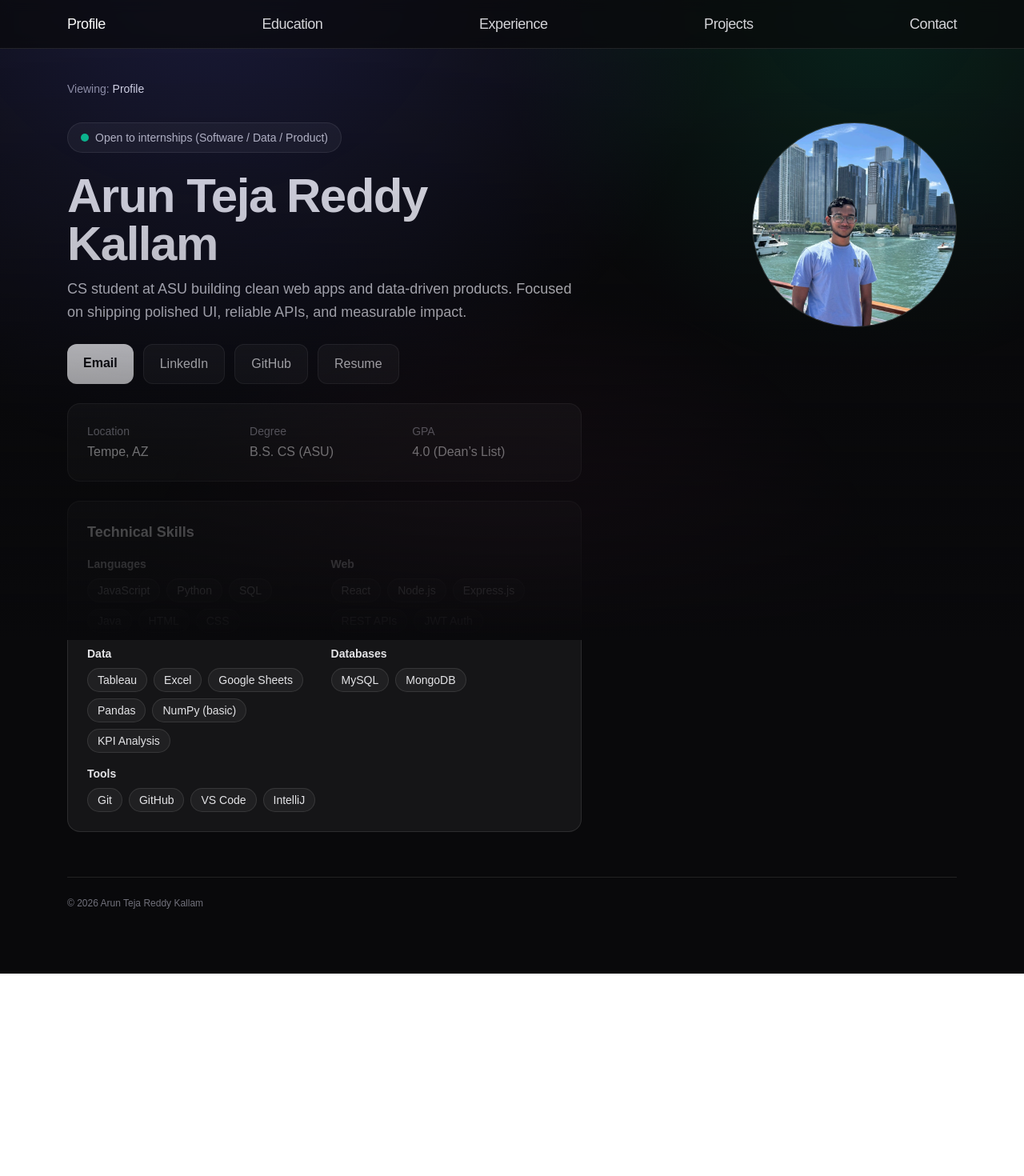
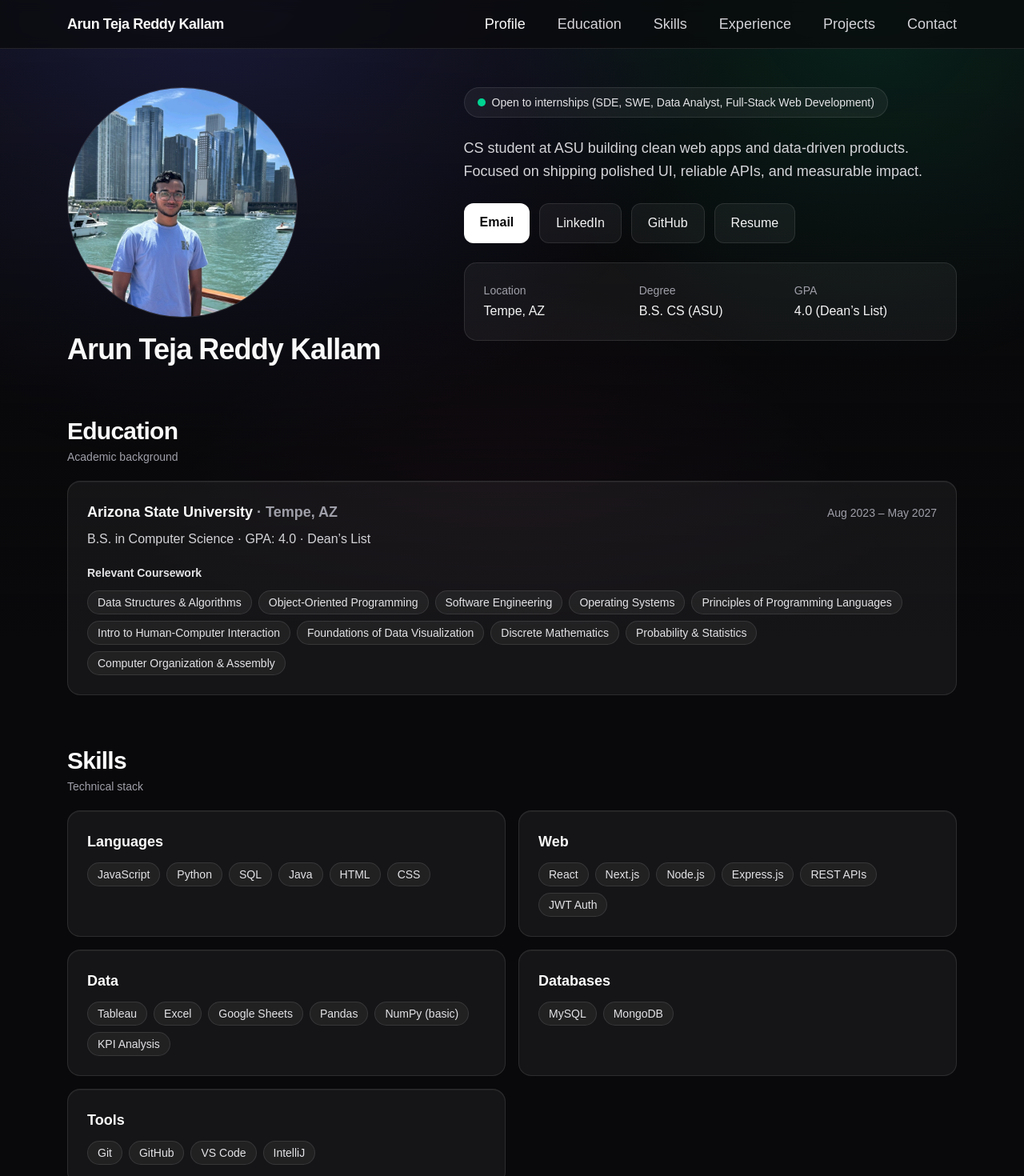
Before and after one commit to akallam04/arun-portfolio, a Next.js app: page / in a window 1280 px wide. Shown: the top 1470 px of the page at 80% size. Before the commit the page ends 1217 px from the top, so only its background shows below. Built offline with nearby package versions, Linux system fonts and the light colour scheme.

Commit message:
Switch to scrollable sections with separate Skills and new profile layout

```diff
--- a/app/page.tsx
+++ b/app/page.tsx
@@ -1,28 +1,29 @@
 "use client";
 
-import { useMemo, useState } from "react";
 import Image from "next/image";
+import { useEffect, useMemo, useRef, useState } from "react";
 
-type SectionKey = "profile" | "education" | "experience" | "projects" | "contact";
+type SectionKey = "profile" | "education" | "skills" | "experience" | "projects" | "contact";
 
 const nav: { key: SectionKey; label: string }[] = [
   { key: "profile", label: "Profile" },
   { key: "education", label: "Education" },
+  { key: "skills", label: "Skills" },
   { key: "experience", label: "Experience" },
   { key: "projects", label: "Projects" },
   { key: "contact", label: "Contact" },
 ];
 
 const links = {
+  email: "mailto:akallam04@gmail.com",
   linkedin: "https://linkedin.com/in/akallam3",
   github: "https://github.com/akallam04",
-  email: "mailto:akallam04@gmail.com",
   resume: "/resume.pdf",
 };
 
 const skills = {
   Languages: ["JavaScript", "Python", "SQL", "Java", "HTML", "CSS"],
-  Web: ["React", "Node.js", "Express.js", "REST APIs", "JWT Auth"],
+  Web: ["React", "Next.js", "Node.js", "Express.js", "REST APIs", "JWT Auth"],
   Data: ["Tableau", "Excel", "Google Sheets", "Pandas", "NumPy (basic)", "KPI Analysis"],
   Databases: ["MySQL", "MongoDB"],
   Tools: ["Git", "GitHub", "VS Code", "IntelliJ"],
@@ -72,8 +73,8 @@ const projects = [
     stack: ["React", "Node.js/Express", "MongoDB", "JWT Auth", "REST APIs"],
     bullets: [
       "Built a full-stack goals tracking application with JWT-based authentication, protected routes, and a responsive React UI.",
-      "Developed RESTful APIs to create/read/update/delete goals with server-side validation, error handling, and MongoDB persistence.",
-      "Extended the project with UI/UX improvements (loading/error states) and features like filtering/sorting, with clear GitHub documentation.",
+      "Developed RESTful APIs to create/read/update/delete goals with validation, error handling, and MongoDB persistence.",
+      "Improved UX with loading/error states and filtering/sorting; documented setup clearly in the repo.",
     ],
     github: "https://github.com/akallam04",
   },
@@ -81,9 +82,9 @@ const projects = [
     title: "Sales Insights — Business Analytics Dashboard",
     stack: ["MySQL", "Excel", "Tableau"],
     bullets: [
-      "Analyzed sales data using MySQL to compute KPIs (revenue trends, top customers/products, regional performance) and answer business questions.",
-      "Built an interactive Tableau dashboard with filters and drilldowns to visualize performance drivers and trends over time.",
-      "Documented data assumptions, query logic, and insights to ensure the analysis is reproducible and stakeholder-ready.",
+      "Analyzed sales data using MySQL to compute KPIs (revenue trends, top customers/products, regional performance).",
+      "Built an interactive Tableau dashboard with filters and drilldowns to visualize performance drivers over time.",
+      "Documented assumptions and query logic for reproducible stakeholder-ready insights.",
     ],
     github: "https://github.com/akallam04",
   },
@@ -91,8 +92,42 @@ const projects = [
 
 export default function Page() {
   const [active, setActive] = useState<SectionKey>("profile");
+  const sectionRefs = useMemo(
+    () =>
+      nav.reduce((acc, n) => {
+        acc[n.key] = { current: null as HTMLElement | null };
+        return acc;
+      }, {} as Record<SectionKey, React.MutableRefObject<HTMLElement | null>>),
+    []
+  );
 
-  const activeLabel = useMemo(() => nav.find((n) => n.key === active)?.label ?? "", [active]);
+  useEffect(() => {
+    const ids = nav.map((n) => n.key);
+
+    const observer = new IntersectionObserver(
+      (entries) => {
+        const visible = entries
+          .filter((e) => e.isIntersecting)
+          .sort((a, b) => (b.intersectionRatio ?? 0) - (a.intersectionRatio ?? 0))[0];
+
+        if (visible?.target?.id && ids.includes(visible.target.id as SectionKey)) {
+          setActive(visible.target.id as SectionKey);
+        }
+      },
+      { root: null, threshold: [0.2, 0.35, 0.5, 0.7] }
+    );
+
+    ids.forEach((id) => {
+      const el = document.getElementById(id);
+      if (el) observer.observe(el);
+    });
+
+    return () => observer.disconnect();
+  }, []);
+
+  const scrollTo = (key: SectionKey) => {
+    document.getElementById(key)?.scrollIntoView({ behavior: "smooth", block: "start" });
+  };
 
   return (
     <div className="min-h-screen bg-zinc-950 text-zinc-50">
@@ -100,68 +135,61 @@ export default function Page() {
 
       <header className="sticky top-0 z-50 border-b border-white/10 bg-zinc-950/70 backdrop-blur">
         <div className="mx-auto max-w-6xl px-5 py-4">
-          <nav className="flex items-center justify-between gap-6">
+          <nav className="flex flex-wrap items-center justify-between gap-x-6 gap-y-3">
+            <button
+              onClick={() => scrollTo("profile")}
+              className="text-base font-semibold tracking-tight md:text-lg"
+            >
+              Arun Teja Reddy Kallam
+            </button>
+
+            <div className="flex flex-1 items-center justify-end gap-6 md:gap-10">
               {nav.map((n) => (
                 <button
                   key={n.key}
-                onClick={() => setActive(n.key)}
+                  onClick={() => scrollTo(n.key)}
                   className={[
-                  "text-base font-medium tracking-tight md:text-lg",
+                    "text-base font-medium md:text-lg",
                     active === n.key ? "text-zinc-50" : "text-zinc-300 hover:text-zinc-50",
                   ].join(" ")}
                 >
                   {n.label}
                 </button>
               ))}
+            </div>
           </nav>
         </div>
       </header>
 
-      <main className="mx-auto max-w-6xl px-5 pb-20 pt-10">
-        <div className="mb-8">
-          <div className="text-sm text-zinc-400">
-            Viewing: <span className="text-zinc-100">{activeLabel}</span>
+      <main className="mx-auto max-w-6xl px-5 pb-24 pt-12 space-y-16">
+        <Reveal>
+          <section id="profile" className="scroll-mt-28">
+            <div className="grid items-start gap-10 md:grid-cols-[0.85fr_1.15fr]">
+              <div className="flex flex-col items-center md:items-start">
+                <div className="relative h-56 w-56 overflow-hidden rounded-full border border-white/10 bg-white/5 md:h-72 md:w-72">
+                  <Image src="/avatar.jpg" alt="Arun" fill className="object-cover" priority />
+                </div>
+                <div className="mt-5 text-3xl font-semibold tracking-tight md:text-4xl text-center md:text-left">
+                  Arun Teja Reddy Kallam
                 </div>
               </div>
 
-        {active === "profile" ? <Profile /> : null}
-        {active === "education" ? <Education /> : null}
-        {active === "experience" ? <Experience /> : null}
-        {active === "projects" ? <Projects /> : null}
-        {active === "contact" ? <Contact /> : null}
-
-        <footer className="mt-14 border-t border-white/10 pt-6 text-xs text-zinc-500">
-          © {new Date().getFullYear()} Arun Teja Reddy Kallam
-        </footer>
-      </main>
-    </div>
-  );
-}
-
-function Profile() {
-  return (
-    <section className="grid gap-10 md:grid-cols-[1.2fr_0.8fr]">
               <div className="space-y-6">
-        <div className="inline-flex items-center gap-2 rounded-full border border-white/10 bg-white/5 px-4 py-2 text-sm text-zinc-300">
+                <div className="inline-flex max-w-full items-center gap-2 rounded-full border border-white/10 bg-white/5 px-4 py-2 text-sm text-zinc-200">
                   <span className="h-2.5 w-2.5 rounded-full bg-emerald-400" />
-          Open to internships (Software / Data / Product)
+                  Open to internships (SDE, SWE, Data Analyst, Full-Stack Web Development)
                 </div>
 
-        <div className="space-y-3">
-          <h1 className="text-4xl font-semibold tracking-tight md:text-6xl">
-            Arun Teja Reddy Kallam
-          </h1>
-          <p className="max-w-2xl text-lg leading-relaxed text-zinc-300">
+                <p className="text-lg leading-relaxed text-zinc-300">
                   CS student at ASU building clean web apps and data-driven products. Focused on shipping
                   polished UI, reliable APIs, and measurable impact.
                 </p>
-        </div>
 
                 <div className="flex flex-wrap gap-3">
                   <PrimaryButton href={links.email} label="Email" />
                   <GhostButton href={links.linkedin} label="LinkedIn" />
                   <GhostButton href={links.github} label="GitHub" />
-          <GhostButton href={links.resume} label="Resume" download />
+                  <GhostButton href={links.resume} label="Resume" newTab />
                 </div>
 
                 <div className="grid gap-4 rounded-2xl border border-white/10 bg-white/5 p-6 sm:grid-cols-3">
@@ -169,37 +197,14 @@ function Profile() {
                   <Stat label="Degree" value="B.S. CS (ASU)" />
                   <Stat label="GPA" value="4.0 (Dean’s List)" />
                 </div>
-
-        <div className="rounded-2xl border border-white/10 bg-white/5 p-6">
-          <div className="text-lg font-semibold">Technical Skills</div>
-          <div className="mt-4 grid gap-4 md:grid-cols-2">
-            {Object.entries(skills).map(([k, items]) => (
-              <div key={k}>
-                <div className="text-sm font-semibold text-zinc-200">{k}</div>
-                <div className="mt-2 flex flex-wrap gap-2">
-                  {items.map((s) => (
-                    <Tag key={s}>{s}</Tag>
-                  ))}
-                </div>
-              </div>
-            ))}
-          </div>
-        </div>
-      </div>
-
-      <div className="flex items-start justify-center md:justify-end">
-        <div className="relative h-48 w-48 overflow-hidden rounded-full border border-white/10 bg-white/5 md:h-64 md:w-64">
-          <Image src="/avatar.jpg" alt="Arun Teja Reddy Kallam" fill className="object-cover" priority />
               </div>
             </div>
           </section>
-  );
-}
+        </Reveal>
 
-function Education() {
-  return (
-    <section className="space-y-5">
-      <h2 className="text-3xl font-semibold tracking-tight">Education</h2>
+        <Reveal>
+          <section id="education" className="scroll-mt-28">
+            <SectionTitle title="Education" subtitle="Academic background" />
             <Card>
               <div className="flex flex-col gap-2 sm:flex-row sm:items-baseline sm:justify-between">
                 <div className="text-lg font-semibold">
@@ -219,13 +224,29 @@ function Education() {
               </div>
             </Card>
           </section>
-  );
-}
+        </Reveal>
 
-function Experience() {
-  return (
-    <section className="space-y-5">
-      <h2 className="text-3xl font-semibold tracking-tight">Experience</h2>
+        <Reveal>
+          <section id="skills" className="scroll-mt-28">
+            <SectionTitle title="Skills" subtitle="Technical stack" />
+            <div className="grid gap-4 md:grid-cols-2">
+              {Object.entries(skills).map(([k, items]) => (
+                <Card key={k}>
+                  <div className="text-lg font-semibold">{k}</div>
+                  <div className="mt-3 flex flex-wrap gap-2">
+                    {items.map((s) => (
+                      <Tag key={s}>{s}</Tag>
+                    ))}
+                  </div>
+                </Card>
+              ))}
+            </div>
+          </section>
+        </Reveal>
+
+        <Reveal>
+          <section id="experience" className="scroll-mt-28">
+            <SectionTitle title="Experience" subtitle="Relevant work" />
             <div className="grid gap-4">
               {experience.map((e) => (
                 <Card key={e.role + e.org}>
@@ -244,13 +265,11 @@ function Experience() {
               ))}
             </div>
           </section>
-  );
-}
+        </Reveal>
 
-function Projects() {
-  return (
-    <section className="space-y-5">
-      <h2 className="text-3xl font-semibold tracking-tight">Projects</h2>
+        <Reveal>
+          <section id="projects" className="scroll-mt-28">
+            <SectionTitle title="Projects" subtitle="Selected work" />
             <div className="grid gap-4 md:grid-cols-2">
               {projects.map((p) => (
                 <Card key={p.title}>
@@ -274,13 +293,11 @@ function Projects() {
               ))}
             </div>
           </section>
-  );
-}
+        </Reveal>
 
-function Contact() {
-  return (
-    <section className="space-y-5">
-      <h2 className="text-3xl font-semibold tracking-tight">Contact</h2>
+        <Reveal>
+          <section id="contact" className="scroll-mt-28">
+            <SectionTitle title="Contact" subtitle="Reach me quickly" />
             <Card>
               <div className="space-y-3 text-lg text-zinc-300">
                 <div>
@@ -292,29 +309,26 @@ function Contact() {
                 <div>Phone: (480) 937-6420</div>
                 <div>
                   LinkedIn:{" "}
-            <a
-              className="underline decoration-white/20 underline-offset-4"
-              href={links.linkedin}
-              target="_blank"
-              rel="noreferrer"
-            >
+                  <a className="underline decoration-white/20 underline-offset-4" href={links.linkedin} target="_blank" rel="noreferrer">
                     linkedin.com/in/akallam3
                   </a>
                 </div>
                 <div>
                   GitHub:{" "}
-            <a
-              className="underline decoration-white/20 underline-offset-4"
-              href={links.github}
-              target="_blank"
-              rel="noreferrer"
-            >
+                  <a className="underline decoration-white/20 underline-offset-4" href={links.github} target="_blank" rel="noreferrer">
                     github.com/akallam04
                   </a>
                 </div>
               </div>
             </Card>
           </section>
+        </Reveal>
+
+        <footer className="pt-6 text-xs text-zinc-500 border-t border-white/10">
+          © {new Date().getFullYear()} Arun Teja Reddy Kallam
+        </footer>
+      </main>
+    </div>
   );
 }
 
@@ -324,6 +338,47 @@ function Background() {
       <div className="pointer-events-none fixed inset-0 bg-[radial-gradient(1200px_circle_at_20%_-10%,rgba(99,102,241,0.22),transparent_55%),radial-gradient(900px_circle_at_85%_0%,rgba(16,185,129,0.16),transparent_52%),radial-gradient(900px_circle_at_50%_105%,rgba(236,72,153,0.12),transparent_55%)]" />
       <div className="pointer-events-none fixed inset-0 bg-gradient-to-b from-transparent via-zinc-950/25 to-zinc-950" />
     </>
+  );
+}
+
+function Reveal({ children }: { children: React.ReactNode }) {
+  const ref = useRef<HTMLDivElement | null>(null);
+  const [shown, setShown] = useState(false);
+
+  useEffect(() => {
+    const el = ref.current;
+    if (!el) return;
+
+    const obs = new IntersectionObserver(
+      (entries) => {
+        if (entries[0]?.isIntersecting) setShown(true);
+      },
+      { threshold: 0.15 }
+    );
+
+    obs.observe(el);
+    return () => obs.disconnect();
+  }, []);
+
+  return (
+    <div
+      ref={ref}
+      className={[
+        "transition-all duration-700",
+        shown ? "opacity-100 translate-y-0" : "opacity-0 translate-y-6",
+      ].join(" ")}
+    >
+      {children}
+    </div>
+  );
+}
+
+function SectionTitle({ title, subtitle }: { title: string; subtitle?: string }) {
+  return (
+    <div className="mb-5">
+      <h2 className="text-3xl font-semibold tracking-tight">{title}</h2>
+      {subtitle ? <div className="mt-1 text-sm text-zinc-400">{subtitle}</div> : null}
+    </div>
   );
 }
 
@@ -363,21 +418,14 @@ function PrimaryButton({ href, label }: { href: string; label: string }) {
   );
 }
 
-function GhostButton({
-  href,
-  label,
-  download,
-}: {
-  href: string;
-  label: string;
-  download?: boolean;
-}) {
+function GhostButton({ href, label, newTab }: { href: string; label: string; newTab?: boolean }) {
+  const openNew = newTab || href.startsWith("http") || href.endsWith(".pdf");
+
   return (
     <a
       href={href}
-      download={download ? true : undefined}
-      target={href.startsWith("http") ? "_blank" : undefined}
-      rel={href.startsWith("http") ? "noreferrer" : undefined}
+      target={openNew ? "_blank" : undefined}
+      rel={openNew ? "noreferrer" : undefined}
       className="rounded-xl border border-white/10 bg-white/5 px-5 py-3 text-base font-medium text-zinc-100 hover:bg-white/10"
     >
       {label}
```
Lines whose indentation alone changed are shown as unchanged.
